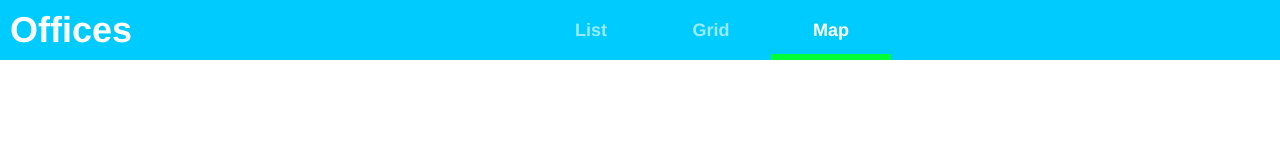
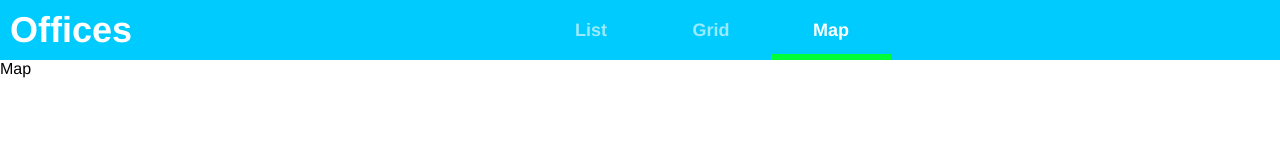
Before and after one commit to MarkoLjubic/front-end-coding-challenge, a React (Create React App) app: page /#/map in a window 1280 px wide. Shown: the top 160 px of the page. Built offline with nearby package versions, Linux system fonts and the light colour scheme.

Commit message:
add dummy map view

```diff
--- a/src/App.js
+++ b/src/App.js
@@ -3,6 +3,7 @@ import { Route, Redirect, Switch } from 'react-router-dom';
 
 import Navbar from './components/Navbar/Navbar';
 import TextView from './views/TextView/TextView';
+import MapView from './views/MapView/MapView';
 
 class App extends Component {
   render() {
@@ -11,6 +12,7 @@ class App extends Component {
         <Navbar />
         <Switch>
           <Redirect exact from='/' to='/list' />
+          <Route path='/map' component={MapView}/>
           <Route path='/:direction' component={TextView}/>
         </Switch>
       </div>
--- /dev/null
+++ b/src/views/MapView/MapView.jsx
@@ -0,0 +1,7 @@
+import React from "react";
+
+function MapView() {
+  return <div>Map</div>;
+}
+
+export default MapView;
```
